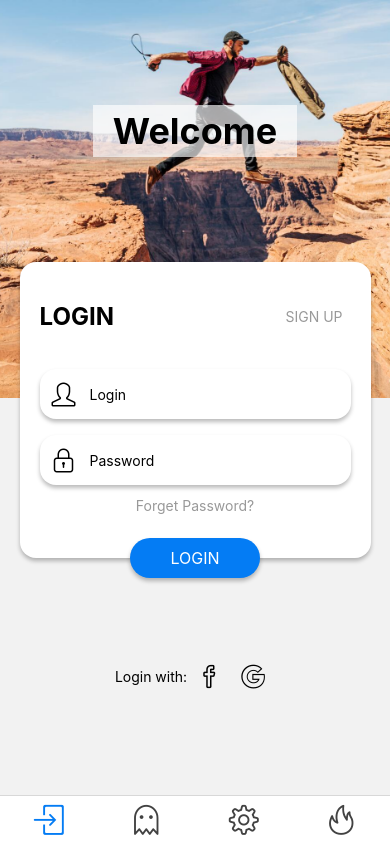
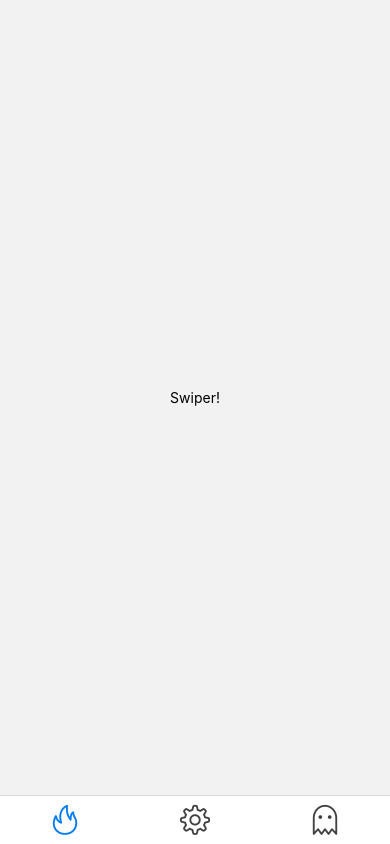
Before and after one commit to G-Ro-Man/motivation-app, a React Native app: screen / in a window 390 px wide. Built offline with nearby package versions, Linux system fonts and the light colour scheme.

Commit message:
moved out the Login screen from tab stack

```diff
--- a/App.tsx
+++ b/App.tsx
@@ -7,12 +7,11 @@ import { SettingsScreen } from './src/features/settings';
 import { SwiperScreen } from './src/features/swiper';
 
 import { TabBarIcon } from './src/components/tab-bar-icon';
+import { createNativeStackNavigator } from '@react-navigation/native-stack';
 
 const Tab = createBottomTabNavigator();
 
-export default function App() {
-  return (
-    <NavigationContainer>
+const HomeTabs = () => (
   <Tab.Navigator
     screenOptions={({ route }) => ({
       tabBarShowLabel: false,
@@ -20,20 +19,11 @@ export default function App() {
     })}
   >
     <Tab.Screen
-          name="Login"
-          component={LoginScreen}
+      name="Swiper"
+      component={SwiperScreen}
       options={{
         tabBarIcon: ({ focused }) => (
-              <TabBarIcon name="login" focused={focused} />
-            ),
-          }}
-        />
-        <Tab.Screen
-          name="Profile"
-          component={ProfileScreen}
-          options={{
-            tabBarIcon: ({ focused }) => (
-              <TabBarIcon name="ghost" focused={focused} />
+          <TabBarIcon name="fire" focused={focused} />
         ),
       }}
     />
@@ -47,15 +37,30 @@ export default function App() {
       }}
     />
     <Tab.Screen
-          name="Swiper"
-          component={SwiperScreen}
+      name="Profile"
+      component={ProfileScreen}
       options={{
         tabBarIcon: ({ focused }) => (
-              <TabBarIcon name="fire" focused={focused} />
+          <TabBarIcon name="ghost" focused={focused} />
         ),
       }}
     />
   </Tab.Navigator>
+);
+
+const Stack = createNativeStackNavigator();
+
+export default function App() {
+  return (
+    <NavigationContainer>
+      <Stack.Navigator
+        screenOptions={({ route }) => ({
+          headerShown: false,
+        })}
+      >
+        <Stack.Screen name="Home" component={HomeTabs} />
+        <Stack.Screen name="Login" component={LoginScreen} />
+      </Stack.Navigator>
     </NavigationContainer>
   );
 }
--- a/src/features/login/components/inline-button/index.tsx
+++ b/src/features/login/components/inline-button/index.tsx
@@ -1,7 +1,9 @@
 import React from 'react';
-import { Pressable, StyleSheet, Text } from 'react-native';
+import { Pressable, PressableProps, StyleSheet, Text } from 'react-native';
 
-export const InlineButton = ({ title }: { title: string }) => {
+type InlineButtonProps = { title: string; onPress?: PressableProps['onPress'] };
+
+export const InlineButton = ({ title, onPress }: InlineButtonProps) => {
   return (
     <Pressable
       style={({ pressed }) => [
@@ -10,6 +12,7 @@ export const InlineButton = ({ title }: { title: string }) => {
         },
         styles.button,
       ]}
+      onPress={onPress}
     >
       <Text style={styles.text}>{title}</Text>
     </Pressable>
--- a/src/features/login/index.tsx
+++ b/src/features/login/index.tsx
@@ -1,6 +1,7 @@
 import React from 'react';
 import { Image, SafeAreaView, StyleSheet, Text, View } from 'react-native';
 import { SimpleLineIcons } from '@expo/vector-icons';
+import { NativeStackScreenProps } from '@react-navigation/native-stack';
 
 import { Button } from './components/button';
 import { InlineButton } from './components/inline-button';
@@ -8,7 +9,15 @@ import { Input } from './components/input';
 
 import loginBackground from '../../../assets/login-background.jpg';
 
-export const LoginScreen = () => (
+type RootStackParamList = {
+  Swiper: undefined;
+  Profile: undefined;
+  Settings: undefined;
+};
+
+type Props = NativeStackScreenProps<RootStackParamList>;
+
+export const LoginScreen = ({ navigation }: Props) => (
   <SafeAreaView style={styles.container}>
     <Image
       source={loginBackground}
@@ -24,6 +33,7 @@ export const LoginScreen = () => (
       <Input icon="user" placeholder="Login" />
       <Input icon="lock" placeholder="Password" secure />
       <InlineButton title="Forget Password?" />
+      <InlineButton title="Go back" onPress={() => navigation.goBack()} />
       <Button title="Login" customStyle={styles.button} />
     </View>
     <View style={styles.footer}>
--- a/src/features/profile/index.tsx
+++ b/src/features/profile/index.tsx
@@ -1,10 +1,19 @@
 import * as React from 'react';
-import { Text, View } from 'react-native';
+import { Button, Text, View } from 'react-native';
 
-export const ProfileScreen = () => {
+import { NativeStackScreenProps } from '@react-navigation/native-stack';
+
+type RootStackParamList = {
+  Login: undefined;
+};
+
+type Props = NativeStackScreenProps<RootStackParamList, 'Login'>;
+
+export const ProfileScreen = ({ navigation }: Props) => {
   return (
     <View style={{ flex: 1, justifyContent: 'center', alignItems: 'center' }}>
       <Text>Profile!</Text>
+      <Button title="Login" onPress={() => navigation.navigate('Login')} />
     </View>
   );
 };
--- a/src/features/settings/index.tsx
+++ b/src/features/settings/index.tsx
@@ -1,10 +1,19 @@
 import * as React from 'react';
-import { Text, View } from 'react-native';
+import { Button, Text, View } from 'react-native';
 
-export const SettingsScreen = () => {
+import { NativeStackScreenProps } from '@react-navigation/native-stack';
+
+type RootStackParamList = {
+  Login: undefined;
+};
+
+type Props = NativeStackScreenProps<RootStackParamList, 'Login'>;
+
+export const SettingsScreen = ({ navigation }: Props) => {
   return (
     <View style={{ flex: 1, justifyContent: 'center', alignItems: 'center' }}>
       <Text>Settings!</Text>
+      <Button title="Login" onPress={() => navigation.navigate('Login')} />
     </View>
   );
 };
```
Lines whose indentation alone changed are shown as unchanged.
